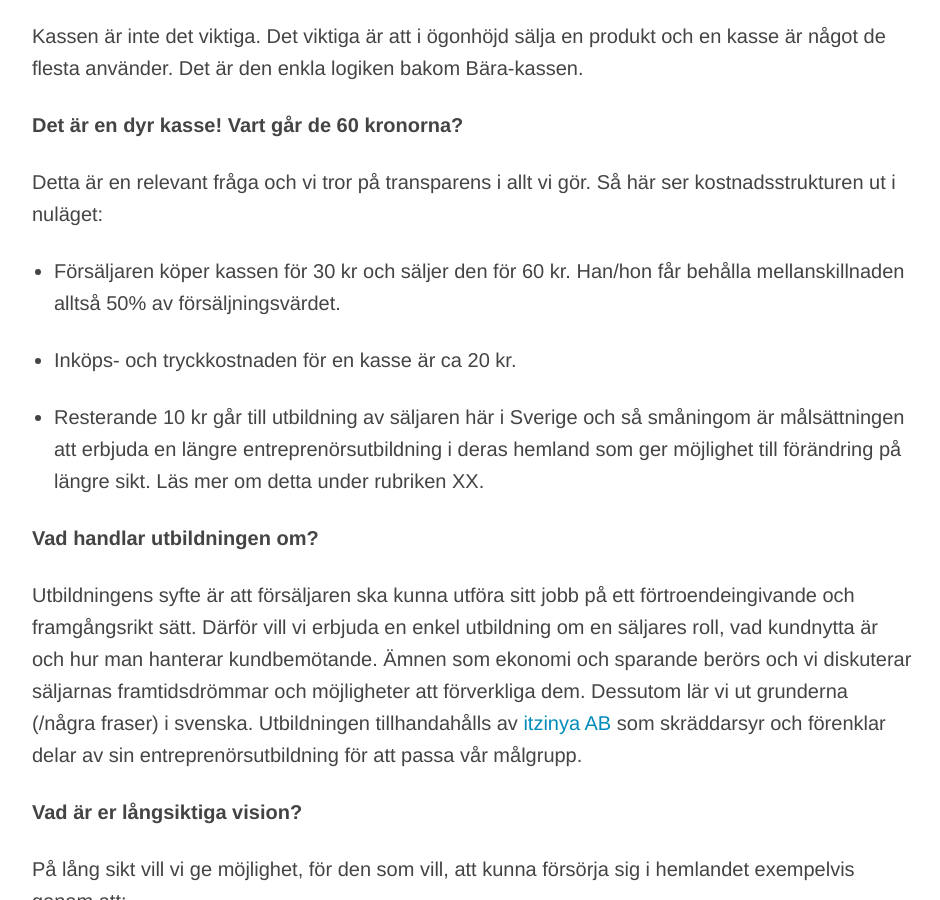
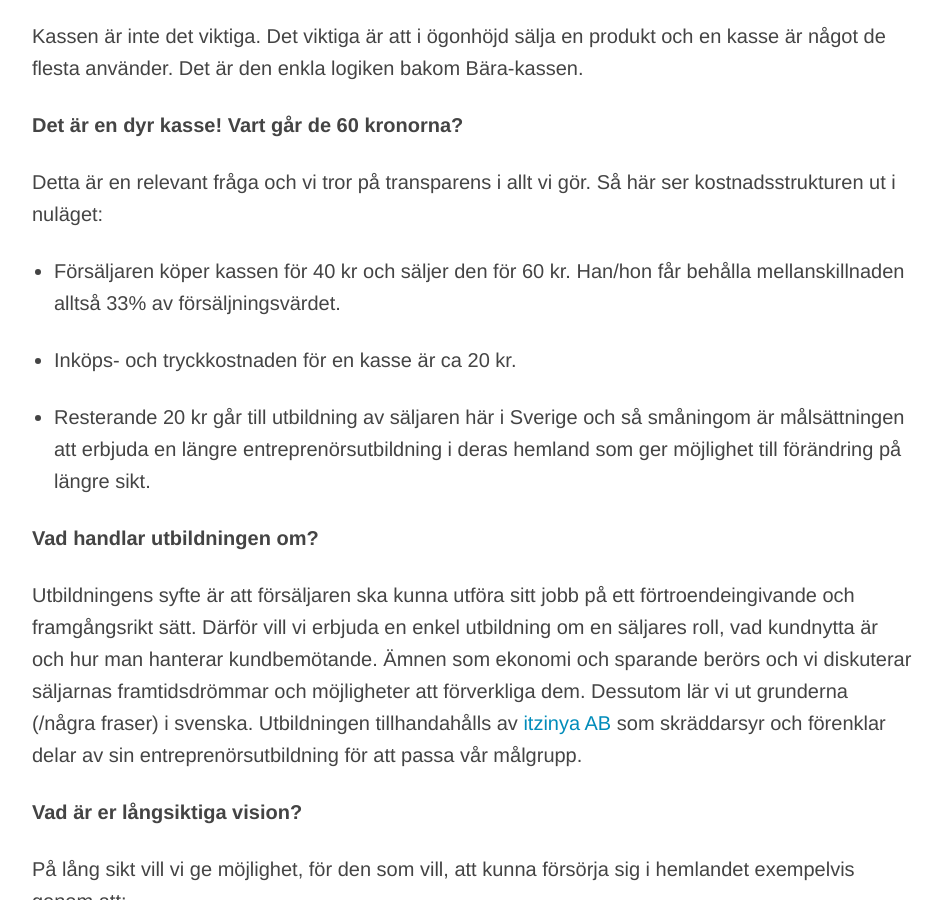
Before and after one commit to bara-se/bara-se.github.io, a Jekyll site: the page built from _posts/0100-01-01-index.md, in a window 1280 px wide and 900 px high, scrolled down 1517 px. Shown: the whole window, without its empty margins (168-1108 px from the left). Built offline with Jekyll 4.4.1, drawn with Linux system fonts in a browser that asks for light colours.

Commit message:
Updated 0100-01-01-index.md

```diff
--- a/_posts/0100-01-01-index.md
+++ b/_posts/0100-01-01-index.md
@@ -33,11 +33,11 @@ Kassen är inte det viktiga. Det viktiga är att i ögonhöjd sälja en produkt
 
 Detta är en relevant fråga och vi tror på transparens i allt vi gör. Så här ser kostnadsstrukturen ut i nuläget:
 
-- Försäljaren köper kassen för 30 kr och säljer den för 60 kr. Han/hon får behålla mellanskillnaden alltså 50% av försäljningsvärdet.
+- Försäljaren köper kassen för 40 kr och säljer den för 60 kr. Han/hon får behålla mellanskillnaden alltså 33% av försäljningsvärdet.
 
 - Inköps- och tryckkostnaden för en kasse är ca 20 kr.
 
-- Resterande 10 kr går till utbildning av säljaren här i Sverige och så småningom är målsättningen att erbjuda en längre entreprenörsutbildning i deras hemland som ger möjlighet till förändring på längre sikt. Läs mer om detta under rubriken XX.
+- Resterande 20 kr går till utbildning av säljaren här i Sverige och så småningom är målsättningen att erbjuda en längre entreprenörsutbildning i deras hemland som ger möjlighet till förändring på längre sikt.
 
 **Vad handlar utbildningen om?**
 
```
